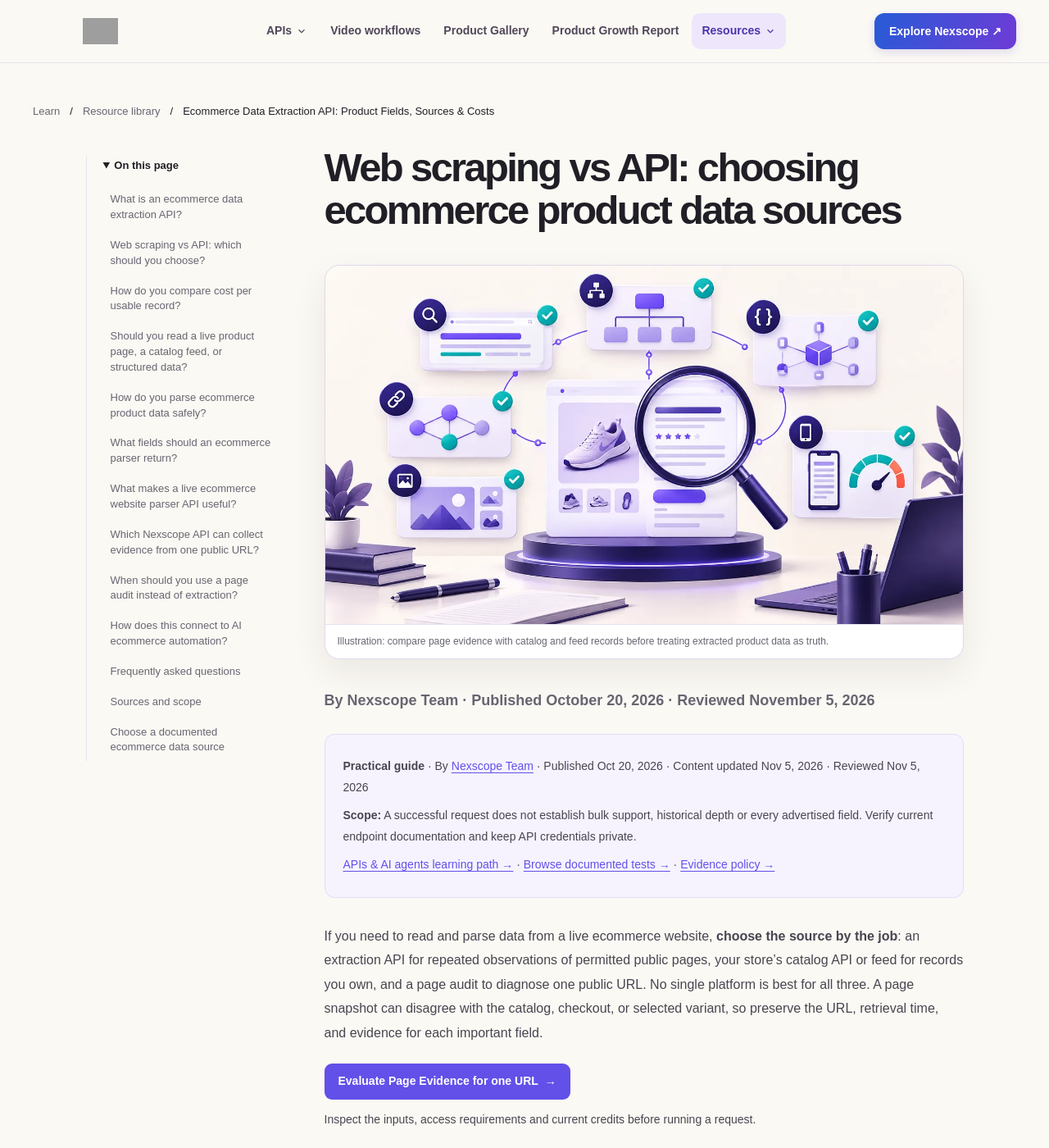
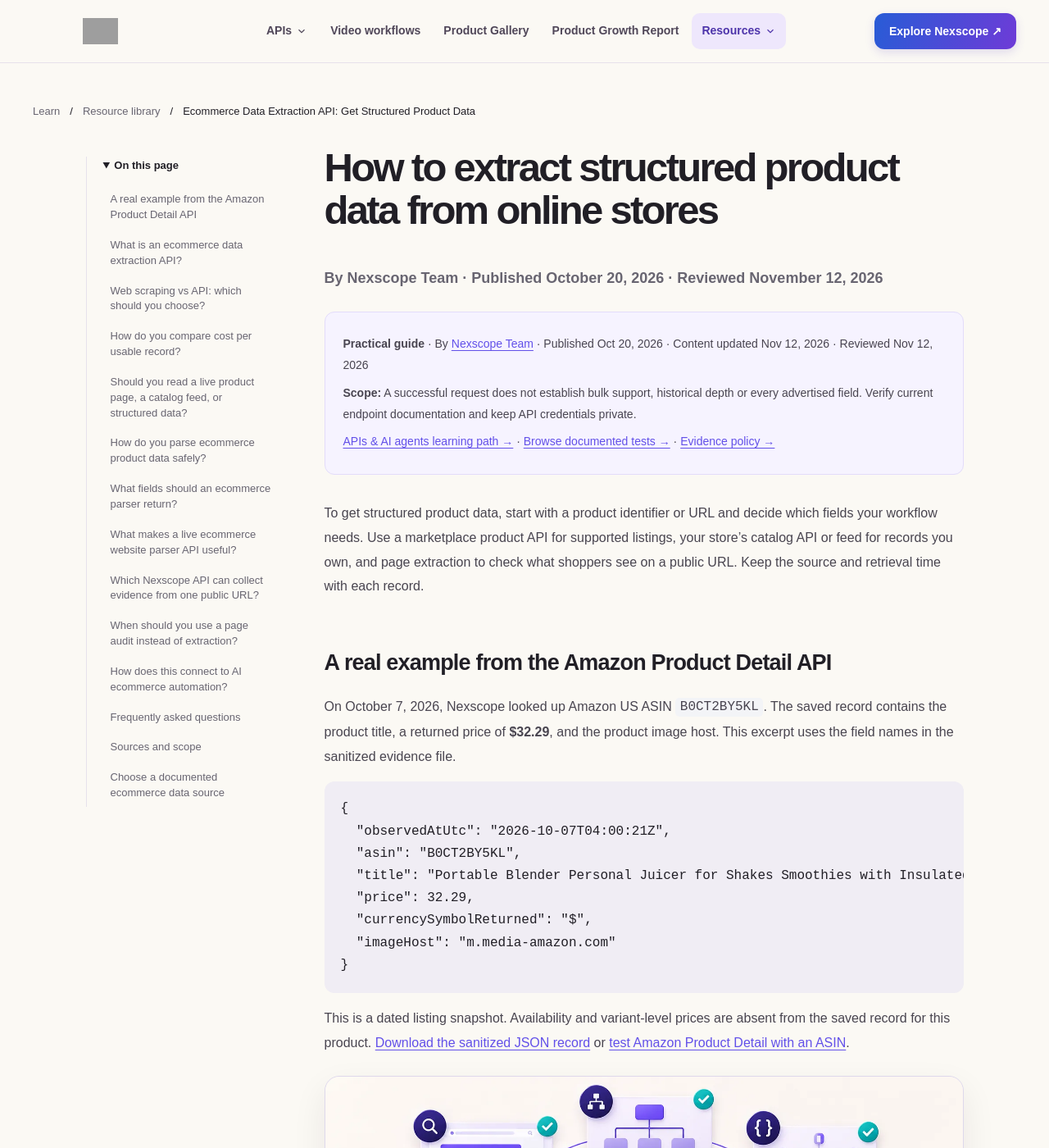
Before and after one commit to nexscope-ai/ecommerce-ai-tools, a Jekyll site: the page built from docs/guides/ecommerce-data-extraction-api.md, in a window 1280 px wide and 1400 px high. Shown: the whole window at 82% size. Built offline with Jekyll 4.4.1, drawn with Linux system fonts in a browser that asks for light colours; some of the changed text lies outside the part shown.

Commit message:
Improve Learn search landing pages and publish a sourcing sample

````diff
--- a/docs/_layouts/default.html
+++ b/docs/_layouts/default.html
@@ -165,7 +165,7 @@
     {% if page.audit_tool %}<link rel="stylesheet" href="{{ '/assets/ecommerce-audit-tool.css' | relative_url }}?v=1">{% endif %}
     {% if page.not_found_page %}<link rel="stylesheet" href="{{ '/assets/not-found.css' | relative_url }}?v=2">{% endif %}
     <link rel="stylesheet" href="{{ '/assets/primary-navigation.css' | relative_url }}?v=10">
-    <script src="{{ '/assets/trends.js' | relative_url }}?v=21" defer></script>
+    <script src="{{ '/assets/trends.js' | relative_url }}?v=22" defer></script>
     {% unless page.private_page %}
     <script src="{{ '/assets/traffic-attribution.js' | relative_url }}?v=1" defer></script>
     <script src="{{ '/assets/analytics.js' | relative_url }}?v=10" defer></script>
--- a/docs/assets/trends.js
+++ b/docs/assets/trends.js
@@ -47,6 +47,18 @@
     });
     return true;
   };
+
+  const sourcingSample = document.querySelector('details[data-sourcing-sample]');
+  if (sourcingSample) {
+    const reportSampleOpen = () => {
+      if (sourcingSample.open && reportEvent('sourcing_sample_open', {
+        sample_id: 'portable-blender-amazon-1688',
+      })) {
+        sourcingSample.removeEventListener('toggle', reportSampleOpen);
+      }
+    };
+    sourcingSample.addEventListener('toggle', reportSampleOpen);
+  }
 
   const primaryMenuToggle = document.querySelector('.primary-menu-toggle');
   const primaryNavigation = document.querySelector('.primary-navigation');
--- a/docs/guides/ecommerce-data-extraction-api.md
+++ b/docs/guides/ecommerce-data-extraction-api.md
@@ -3,13 +3,13 @@
 related_topics: [research, visibility]
 content_kind: guide
 layout: default
-title: "Ecommerce Data Extraction API: Product Fields, Sources & Costs"
-description: "Choose an ecommerce data extraction API for product prices, availability and variants. Compare marketplace APIs, scraping and store feeds, with field and cost checks."
+title: "Ecommerce Data Extraction API: Get Structured Product Data"
+description: "See a real Amazon product API result, then choose how to extract titles, prices and variants from online stores using APIs, page extraction or catalog feeds."
 permalink: /ecommerce-data-extraction-api/
 date_published: 2026-10-20
-date_modified: 2026-11-05
-last_modified_at: 2026-11-05
-last_reviewed: 2026-11-05
+date_modified: 2026-11-12
+last_modified_at: 2026-11-12
+last_reviewed: 2026-11-12
 author: Nexscope Team
 schema_type: Article
 suppress_article_help: true
@@ -44,13 +44,30 @@
     answer: "No. Accuracy depends on rendering, page changes, variants, access rules, missing fields, and timestamp. Preserve raw evidence and validate high-risk fields such as price, availability, identifiers, compatibility, and shipping."
 ---
 
-# Web scraping vs API: choosing ecommerce product data sources
+# How to extract structured product data from online stores
+
+**By Nexscope Team · Published October 20, 2026 · Reviewed November 12, 2026**
+
+To get structured product data, start with a product identifier or URL and decide which fields your workflow needs. Use a marketplace product API for supported listings, your store's catalog API or feed for records you own, and page extraction to check what shoppers see on a public URL. Keep the source and retrieval time with each record.
+
+## A real example from the Amazon Product Detail API
+
+On October 7, 2026, Nexscope looked up Amazon US ASIN `B0CT2BY5KL`. The saved record contains the product title, a returned price of **$32.29**, and the product image host. This excerpt uses the field names in the sanitized evidence file.
+
+```json
+{
+  "observedAtUtc": "2026-10-07T04:00:21Z",
+  "asin": "B0CT2BY5KL",
+  "title": "Portable Blender Personal Juicer for Shakes Smoothies with Insulated Sleeve",
+  "price": 32.29,
+  "currencySymbolReturned": "$",
+  "imageHost": "m.media-amazon.com"
+}
+```
+
+This is a dated listing snapshot. Availability and variant-level prices are absent from the saved record for this product. [Download the sanitized JSON record]({{ '/assets/evidence/portable-blender-amazon-1688-2026-10-07.json' | relative_url }}) or [test Amazon Product Detail with an ASIN](https://www.nexscope.ai/api-docs/amazon-product-detail?view=documentation&co-from=learn#online-test).
 
 {% include article-visual.html %}
-
-**By Nexscope Team · Published October 20, 2026 · Reviewed November 5, 2026**
-
-If you need to read and parse data from a live ecommerce website, **choose the source by the job**: an extraction API for repeated observations of permitted public pages, your store's catalog API or feed for records you own, and a page audit to diagnose one public URL. No single platform is best for all three. A page snapshot can disagree with the catalog, checkout, or selected variant, so preserve the URL, retrieval time, and evidence for each important field.
 
 {% include api-guide-entry.html %}
 
````
Also changed, not shown: docs/api-evidence/portable-blender-amazon-1688.md (+18 -3 lines), docs/ecommerce-trends/tiktok-shop-holiday-shopping-2026-seller-guide.md (+4 -4 lines), docs/guides/amazon-competitor-keyword-research.md (+5 -3 lines), docs/guides/seo-keyword-planner.md (+4 -2 lines).
